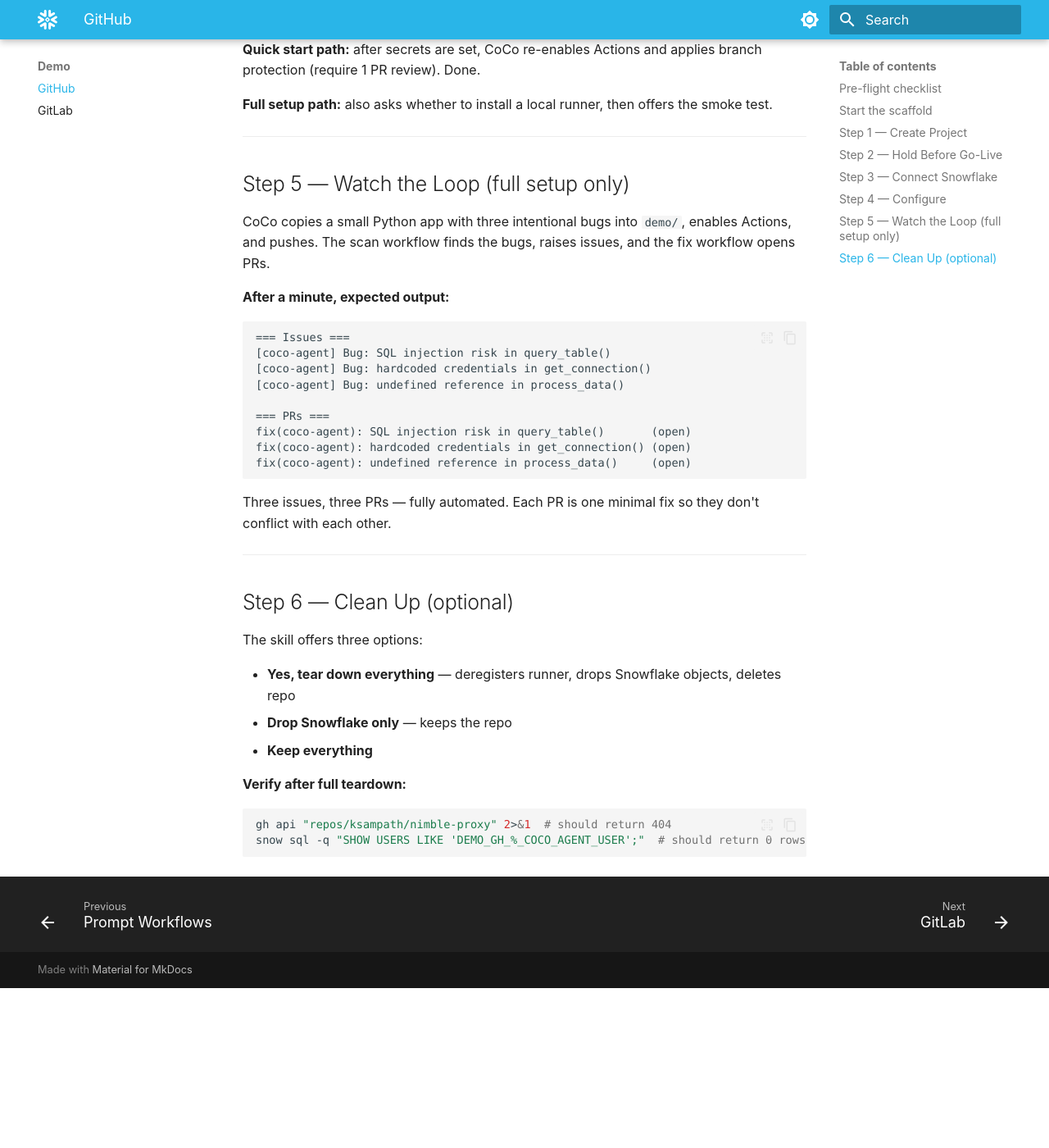
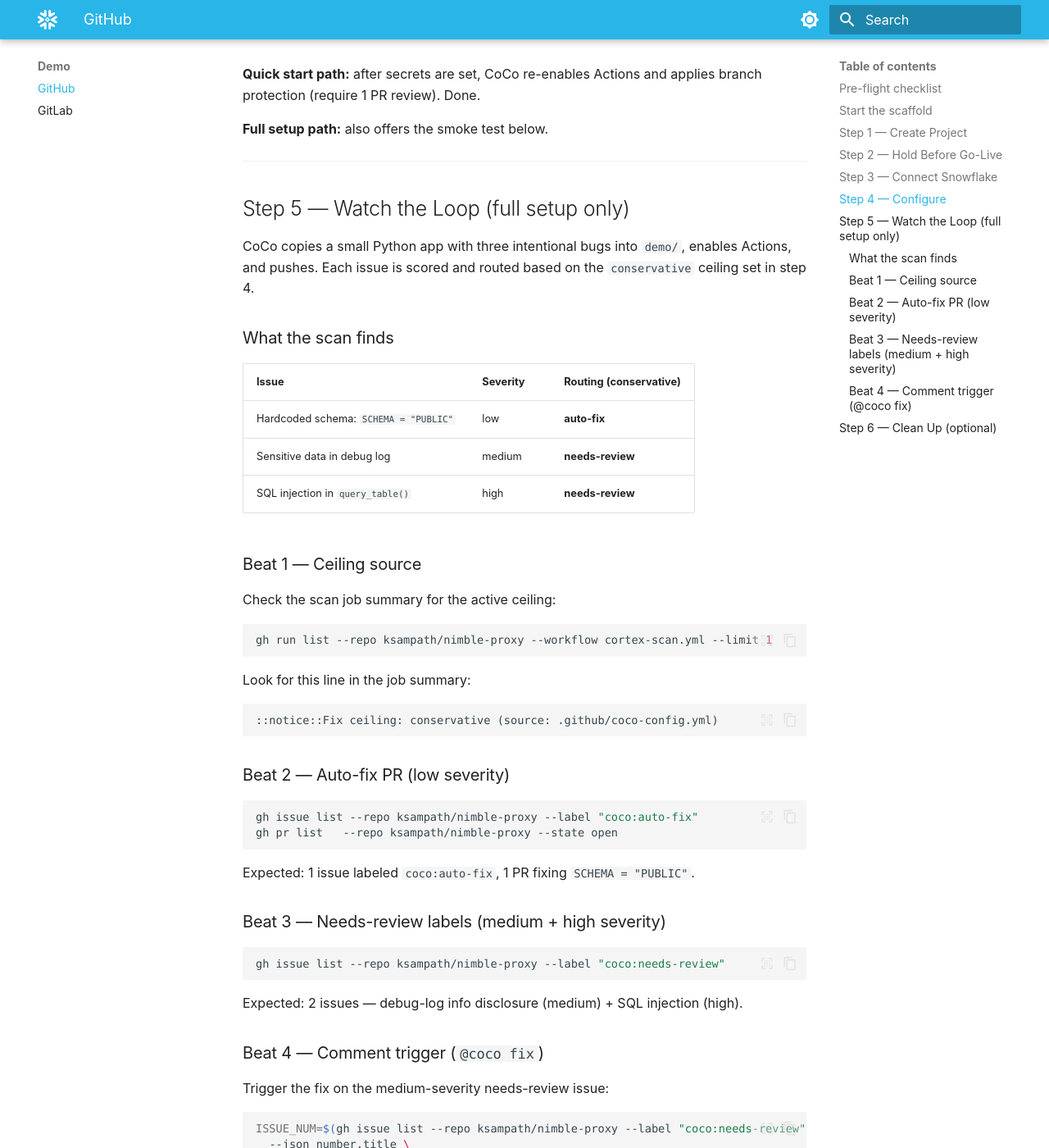
Before and after one commit to Snowflake-Labs/devops-snowflake-coco-agents, an MkDocs documentation site: the page built from docs/demo/github.md, in a window 1280 px wide and 1400 px high, scrolled down 2424 px. Shown: the whole window at 82% size. Built offline with MkDocs 1.6.1 and Material for MkDocs 9.7.7, drawn with Linux system fonts in a browser that asks for light colours; before the commit the page ends 3629 px from its top, so only the background shows below that; some of the changed text lies outside the part shown.

Commit message:
docs(demo): update Step 5 with smart-fix routing table and 4 verification beats
Both github.md and gitlab.md:
- Pre-flight: snow connection test updated to --connection local-oauth
- Step 1 verify: add gh/glab command to confirm repo created
- Step 5 expected output: remove stale issue names (password auth,
  undefined reference); replace with correct three-tier issue set:
    hardcoded schema (low) / debug log (medium) / SQL injection (high)
- Add "What the scan finds" table showing severity + routing per issue
- Add Beat 1-4 with real commands:
    Beat 1: ceiling source notice in job summary
    Beat 2: auto-fix PR verification (gh pr list / glab mr list)
    Beat 3: coco:needs-review label check
    Beat 4: @coco fix comment trigger with issue selection command
- Remove "Three issues, three PRs — fully automated" (only 1 is auto,
  2 require human decision or @coco fix)

.... Generated with [Cortex Code](https://docs.snowflake.com/en/user-guide/cortex-code/cortex-code)

Co-Authored-By: Cortex Code <noreply@snowflake.com>

````diff
--- a/docs/demo/github.md
+++ b/docs/demo/github.md
@@ -15,11 +15,11 @@
 Type in the CoCo chat panel:
 
 ```text
-scaffold for github
+/scaffold-for-github
 ```
 
-The skill asks: **Quick start or Full setup?** — choose Quick start for a 10-minute run,
-Full setup to also run the smoke test and watch issues + PRs appear.
+The skill asks: **Quick start or Full setup?** Choose Quick start for a 10-minute run,
+Full setup to also run the smoke test and walk through the smart-fix verification.
 
 ---
 
@@ -43,8 +43,10 @@
 ```
 
 **Verify:**
-- New private repo visible at `https://github.com/ksampath/nimble-proxy`
-- Local directory `nimble-proxy/` created
+
+```bash
+gh repo view ksampath/nimble-proxy --json name,private,url
+```
 
 ---
 
@@ -69,9 +71,10 @@
 | User | `DEMO_GH_NIMBLE_PROXY_COCO_AGENT_USER` (TYPE = SERVICE) |
 
 OIDC trust is bound to `repo:ksampath/nimble-proxy:ref:refs/heads/main`.
-No password is stored. GitHub issues a short-lived token that Snowflake verifies directly.
+No password is stored — GitHub issues a short-lived token that Snowflake verifies directly.
 
 **Verify:**
+
 ```sql
 SHOW USERS LIKE 'DEMO_GH_%_COCO_AGENT_USER';
 ```
@@ -92,31 +95,73 @@
 **Quick start path:** after secrets are set, CoCo re-enables Actions and applies
 branch protection (require 1 PR review). Done.
 
-**Full setup path:** also asks whether to install a local runner, then offers the smoke test.
+**Full setup path:** also offers the smoke test below.
 
 ---
 
 ## Step 5 — Watch the Loop (full setup only)
 
-CoCo copies a small Python app with three intentional bugs into `demo/`, enables Actions,
-and pushes. The scan workflow finds the bugs, raises issues, and the fix workflow opens PRs.
+CoCo copies a small Python app with three intentional bugs into `demo/`, enables
+Actions, and pushes. Each issue is scored and routed based on the `conservative`
+ceiling set in step 4.
 
-**After a minute, expected output:**
+### What the scan finds
 
-```text
-=== Issues ===
-[coco-agent] Bug: SQL injection risk in query_table()
-[coco-agent] Bug: hardcoded credentials in get_connection()
-[coco-agent] Bug: undefined reference in process_data()
+| Issue | Severity | Routing (conservative) |
+|-------|----------|----------------------|
+| Hardcoded schema: `SCHEMA = "PUBLIC"` | low | **auto-fix** |
+| Sensitive data in debug log | medium | **needs-review** |
+| SQL injection in `query_table()` | high | **needs-review** |
 
-=== PRs ===
-fix(coco-agent): SQL injection risk in query_table()       (open)
-fix(coco-agent): hardcoded credentials in get_connection() (open)
-fix(coco-agent): undefined reference in process_data()     (open)
+### Beat 1 — Ceiling source
+
+Check the scan job summary for the active ceiling:
+
+```bash
+gh run list --repo ksampath/nimble-proxy --workflow cortex-scan.yml --limit 1
 ```
 
-Three issues, three PRs — fully automated. Each PR is one minimal fix so they
-don't conflict with each other.
+Look for this line in the job summary:
+
+```
+::notice::Fix ceiling: conservative (source: .github/coco-config.yml)
+```
+
+### Beat 2 — Auto-fix PR (low severity)
+
+```bash
+gh issue list --repo ksampath/nimble-proxy --label "coco:auto-fix"
+gh pr list   --repo ksampath/nimble-proxy --state open
+```
+
+Expected: 1 issue labeled `coco:auto-fix`, 1 PR fixing `SCHEMA = "PUBLIC"`.
+
+### Beat 3 — Needs-review labels (medium + high severity)
+
+```bash
+gh issue list --repo ksampath/nimble-proxy --label "coco:needs-review"
+```
+
+Expected: 2 issues — debug-log info disclosure (medium) + SQL injection (high).
+
+### Beat 4 — Comment trigger (`@coco fix`)
+
+Trigger the fix on the medium-severity needs-review issue:
+
+```bash
+ISSUE_NUM=$(gh issue list --repo ksampath/nimble-proxy --label "coco:needs-review" \
+  --json number,title \
+  --jq '[.[] | select(.title | test("log|debug"; "i"))] | .[0].number')
+gh issue comment "$ISSUE_NUM" --repo ksampath/nimble-proxy --body "@coco fix"
+```
+
+Watch `cortex-comment-fix.yml` trigger:
+
+```bash
+gh run list --repo ksampath/nimble-proxy --workflow cortex-comment-fix.yml --limit 3
+```
+
+Expected: fix workflow fires, PR raised for the logging issue within ~2 minutes.
 
 ---
 
@@ -124,12 +169,13 @@
 
 The skill offers three options:
 
-- **Yes, tear down everything** — deregisters runner, drops Snowflake objects, deletes repo
+- **Yes, tear down everything** — drops Snowflake objects, deletes repo
 - **Drop Snowflake only** — keeps the repo
 - **Keep everything**
 
 **Verify after full teardown:**
+
 ```bash
-gh api "repos/ksampath/nimble-proxy" 2>&1  # should return 404
-snow sql -q "SHOW USERS LIKE 'DEMO_GH_%_COCO_AGENT_USER';"  # should return 0 rows
+gh api "repos/ksampath/nimble-proxy" 2>&1          # should return 404
+snow sql -q "SHOW USERS LIKE 'DEMO_GH_%_COCO_AGENT_USER';"  # 0 rows
 ```
````
Also changed, not shown: other parts of docs/demo/github.md (+1 -1 lines), docs/demo/gitlab.md (+81 -16 lines).
